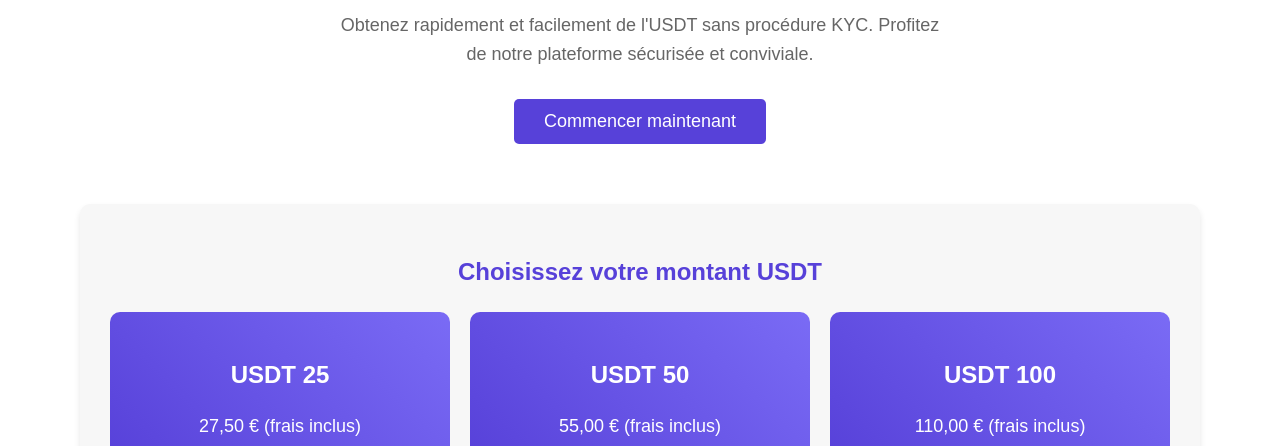
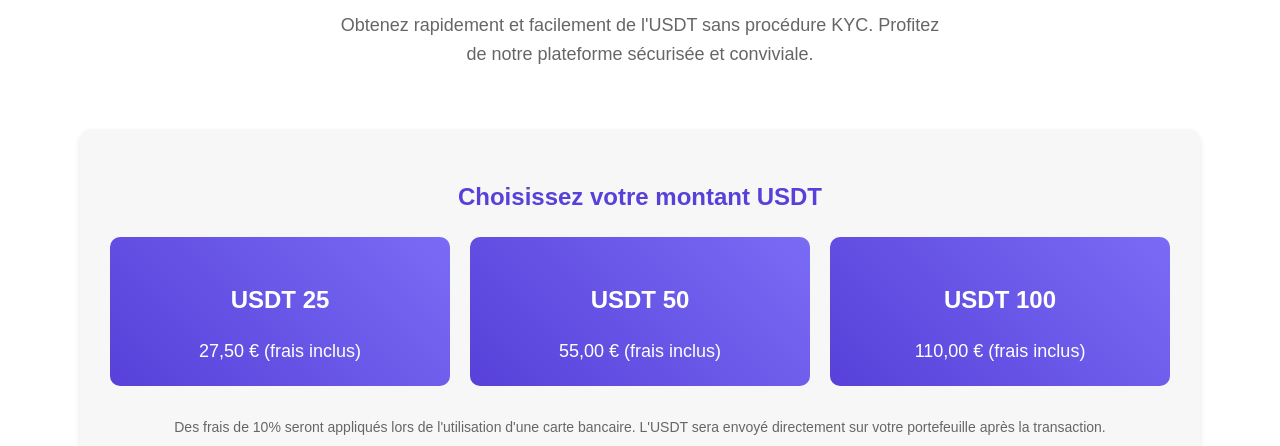
Before and after one commit to vladimirpoutinetoken/CryptoX, a plain HTML site: page index.html in a window 1280 px wide. Shown: the part 354-800 px from the top of the page. Drawn offline with Linux system fonts and the light colour scheme.

Commit message:
Update index.html

```diff
--- a/index.html
+++ b/index.html
@@ -327,7 +327,6 @@
       </div>
       <h1>USDT SANS KYC</h1>
       <p>Obtenez rapidement et facilement de l'USDT sans procédure KYC. Profitez de notre plateforme sécurisée et conviviale.</p>
-      <button class="cta-button">Commencer maintenant</button>
     </section>
 
     <section class="usdt-purchase">
```
